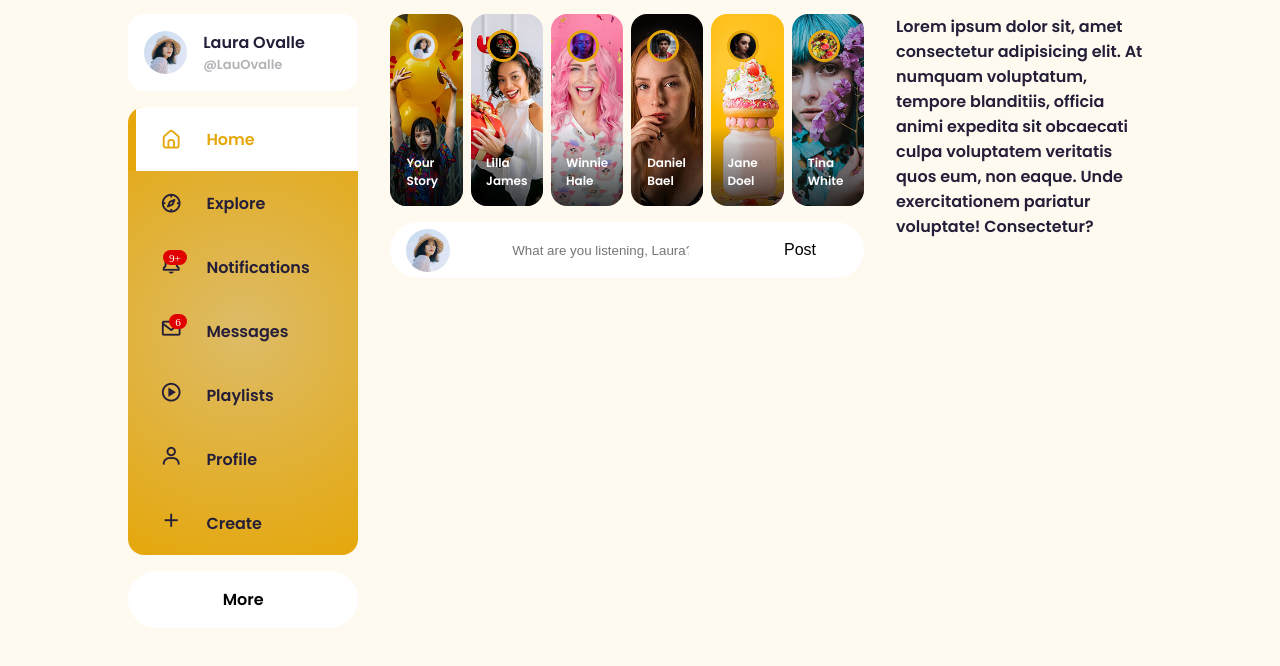
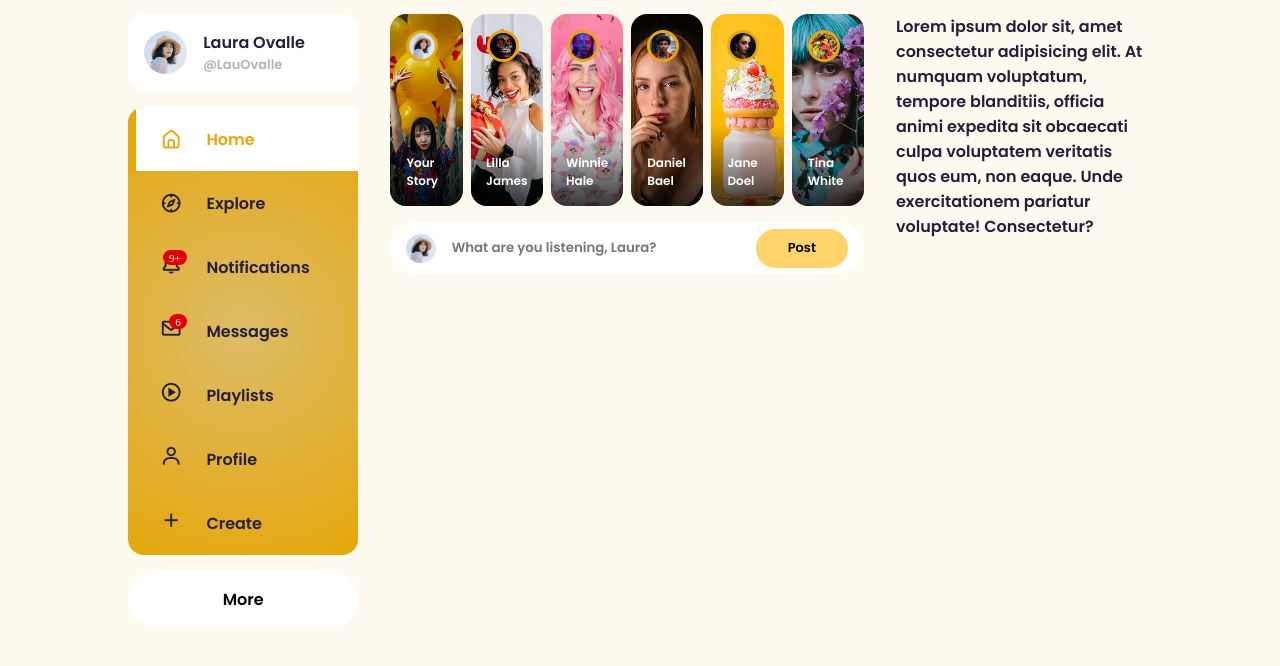
Before and after one commit to Santicm23/Heat-wave, a website: page public/Feed.html in a window 1280 px wide. Shown: the part 72-738 px from the top of the page. Drawn offline with nearby package versions, Linux system fonts and the light colour scheme.

Commit message:
Todo el fromato arreglado

```diff
--- a/public/Feed.html
+++ b/public/Feed.html
@@ -182,7 +182,7 @@
                             <img src="./styles/images/profile-1.jpg">
                         </div>
                         <input type="text" placeholder="What are you listening, Laura?" id="create-post">
-                        <input type="submit" value="Post" class="btn btn-primary">
+                        <input type="submit" value="Post" class="btn btn-secondary">
                     </form>
                 </div>
                 <!-------------------- Right (historias o mnsajes) -------------------->
--- a/public/styles/styleFeed.css
+++ b/public/styles/styleFeed.css
@@ -5,7 +5,7 @@
     --color-light: hsl(40, 100%, 97%);
     --color-gray: hsl(240, 3%, 71%);
     --color-primary: #e5a70b;
-    --color-secondary: #ddbc68;
+    --color-secondary: #ffd56b;
     --color-terciary:  hsl(0, 100%, 44%);
     --color-dark: hsl(252, 30%, 17%);
     --color-black: hsl(252, 30%, 10%);
@@ -424,6 +424,12 @@ main .container .left .profile{
     border: 3px solid var(--color-primary);
 }
 
+.middle .create-post .btn-secondary{
+    font-family: "Poppins", sans-serif;
+    background: var(--color-secondary);
+    font-size: small;
+}
+
 /*----------------------------- CREATE POST ----------------------*/
 .middle .create-post{
     width: 100%;
@@ -435,3 +441,13 @@ main .container .left .profile{
     padding: 0.4rem var(--card-padding);
     border-radius: var(--border-radius);
 }
+
+.middle .create-post input[type="text"]{
+    justify-self: start;
+    width: 100%;
+    padding-left: 1rem;
+    background: transparent;
+    color: var(--color-dark);
+    margin-right: 1rem;
+    font-family: "Poppins", sans-serif;
+}
```
